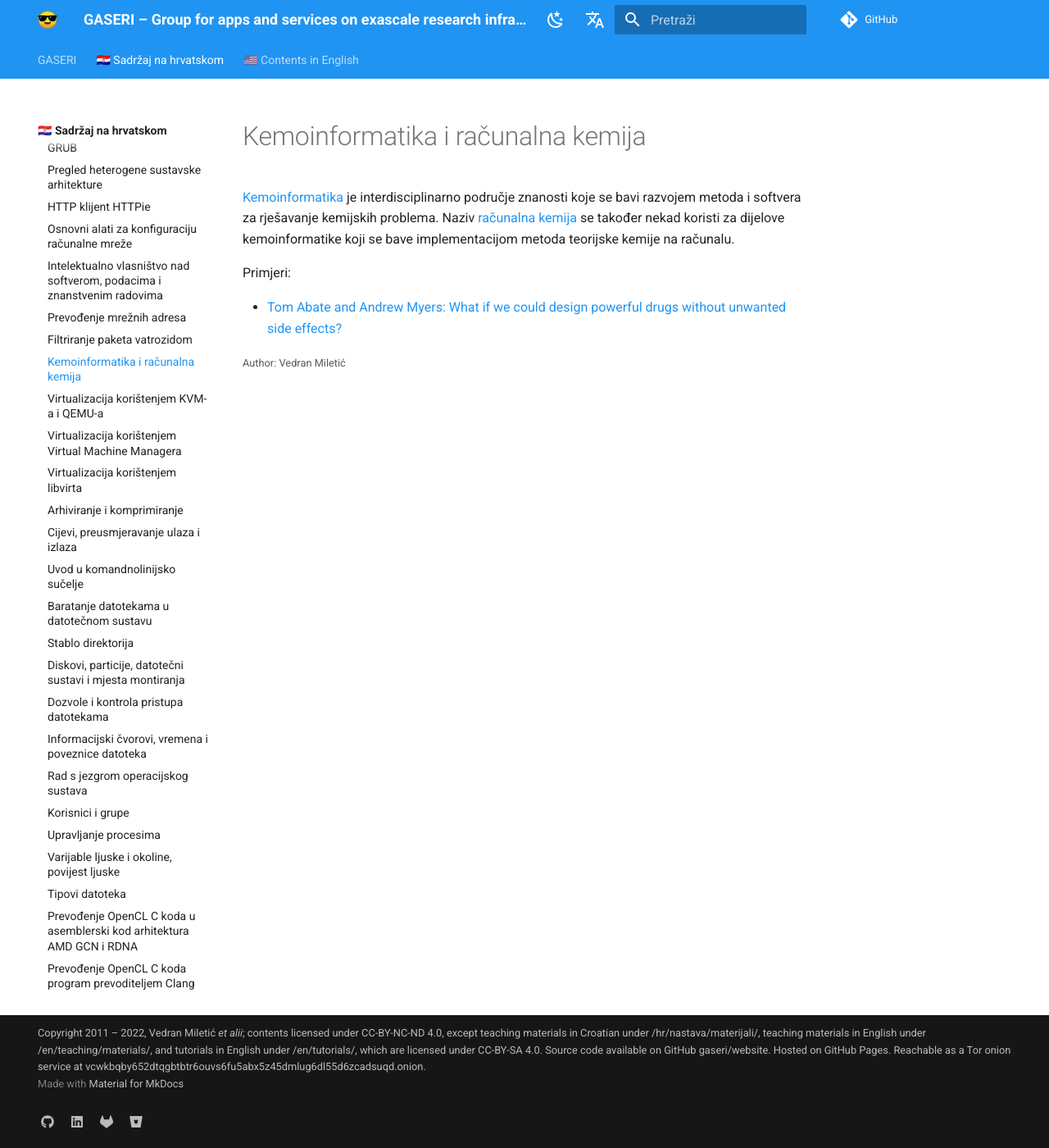
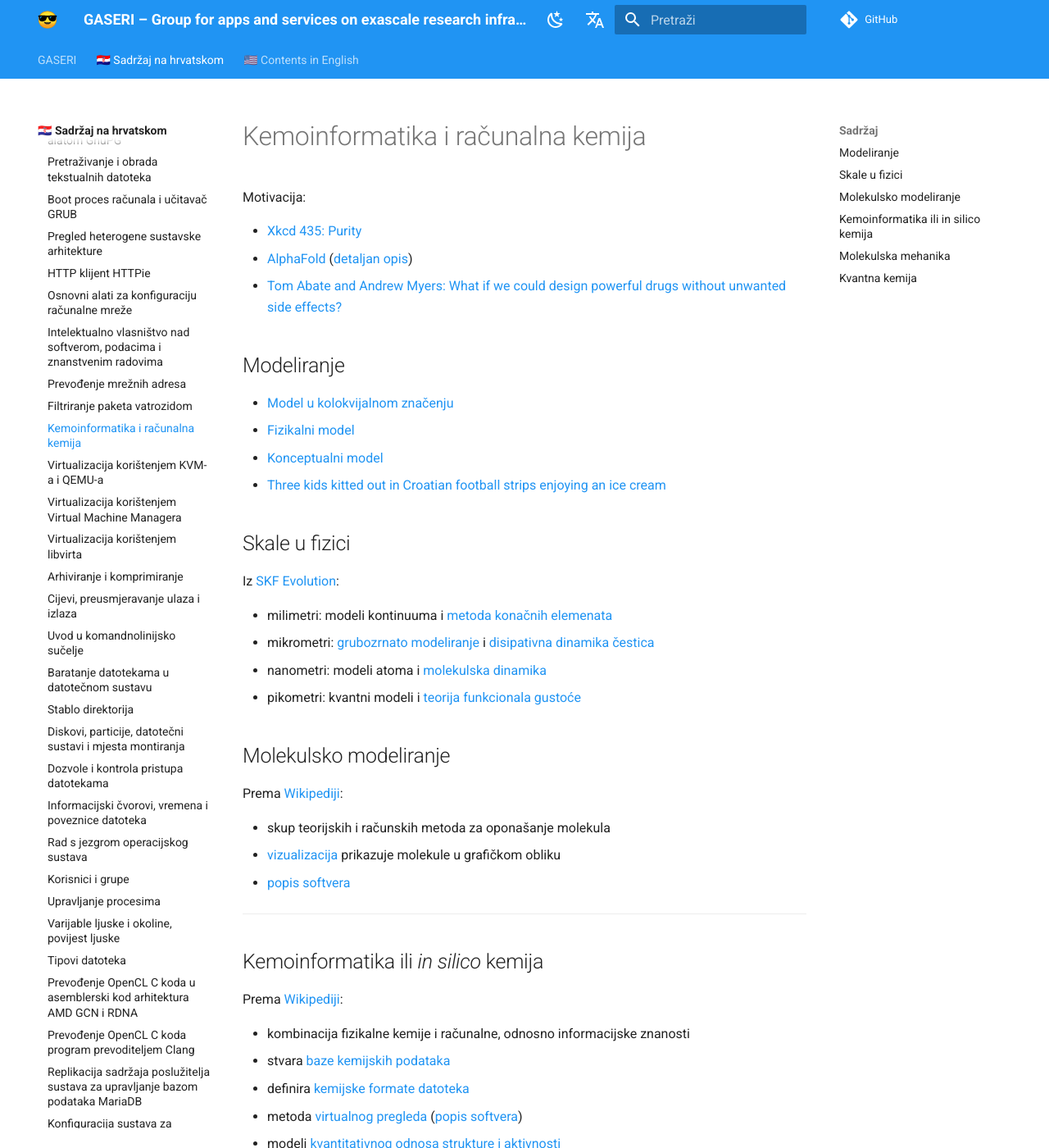
Before and after one commit to gaseri/website, an MkDocs documentation site: the page built from docs/hr/nastava/materijali/kemoinformatika-povijest-osnove.md, in a window 1280 px wide and 1400 px high. Shown: the whole window at 82% size. Built offline with MkDocs 1.6.1 and Material for MkDocs 9.7.7, drawn with Linux system fonts in a browser that asks for light colours; comment, search, counter and statistics services are not loaded; some of the changed text lies outside the part shown.

Commit message:
Updated {chemo,bio}informatics materials

```diff
--- a/docs/hr/nastava/materijali/kemoinformatika-povijest-osnove.md
+++ b/docs/hr/nastava/materijali/kemoinformatika-povijest-osnove.md
@@ -4,8 +4,63 @@
 
 # Kemoinformatika i računalna kemija
 
+Motivacija:
+
+- [Xkcd 435: Purity](https://xkcd.com/435/)
+- [AlphaFold](https://alphafold.com/) ([detaljan opis](https://www.deepmind.com/research/highlighted-research/alphafold))
+- [Tom Abate and Andrew Myers: What if we could design powerful drugs without unwanted side effects?](https://engineering.stanford.edu/magazine/article/what-if-we-could-design-powerful-drugs-without-unwanted-side-effects)
+
+## Modeliranje
+
+- [Model u kolokvijalnom značenju](https://www.instagram.com/sidorova.pro/)
+- [Fizikalni model](https://en.wikipedia.org/wiki/Physical_model)
+- [Konceptualni model](https://en.wikipedia.org/wiki/Conceptual_model)
+- [Three kids kitted out in Croatian football strips enjoying an ice cream](https://www.flickr.com/photos/glassarmy/2597898968)
+
+## Skale u fizici
+
+Iz [SKF Evolution](https://evolution.skf.com/bearing-research-going-to-the-atomic-scale/):
+
+- milimetri: modeli kontinuuma i [metoda konačnih elemenata](https://en.wikipedia.org/wiki/Finite_element_method)
+- mikrometri: [grubozrnato modeliranje](https://en.wikipedia.org/wiki/Coarse-grained_modeling) i [disipativna dinamika čestica](https://en.wikipedia.org/wiki/Dissipative_particle_dynamics)
+- nanometri: modeli atoma i [molekulska dinamika](https://en.wikipedia.org/wiki/Molecular_dynamics)
+- pikometri: kvantni modeli i [teorija funkcionala gustoće](https://en.wikipedia.org/wiki/Density_functional_theory)
+
+## Molekulsko modeliranje
+
+Prema [Wikipediji](https://en.wikipedia.org/wiki/Molecular_modelling):
+
+- skup teorijskih i računskih metoda za oponašanje molekula
+- [vizualizacija](https://en.wikipedia.org/wiki/Visualization_(graphics)) prikazuje molekule u grafičkom obliku
+- [popis softvera](https://en.wikipedia.org/wiki/List_of_molecular_graphics_systems)
+
+---
+
+## Kemoinformatika ili *in silico* kemija
+
+Prema [Wikipediji](https://en.wikipedia.org/wiki/Cheminformatics):
+
+- kombinacija fizikalne kemije i računalne, odnosno informacijske znanosti
+- stvara [baze kemijskih podataka](https://en.wikipedia.org/wiki/Chemical_database)
+- definira [kemijske formate datoteka](https://en.wikipedia.org/wiki/Chemical_file_format)
+- metoda [virtualnog pregleda](https://en.wikipedia.org/wiki/Virtual_screening) ([popis softvera](https://en.wikipedia.org/wiki/List_of_protein-ligand_docking_software))
+- modeli [kvantitativnog odnosa strukture i aktivnosti](https://en.wikipedia.org/wiki/Quantitative_structure%E2%80%93activity_relationship)
+
 [Kemoinformatika](https://en.wikipedia.org/wiki/Cheminformatics) je interdisciplinarno područje znanosti koje se bavi razvojem metoda i softvera za rješavanje kemijskih problema. Naziv [računalna kemija](https://en.wikipedia.org/wiki/Computational_chemistry) se također nekad koristi za dijelove kemoinformatike koji se bave implementacijom metoda teorijske kemije na računalu.
 
-Primjeri:
+## Molekulska mehanika
 
-- [Tom Abate and Andrew Myers: What if we could design powerful drugs without unwanted side effects?](https://engineering.stanford.edu/magazine/article/what-if-we-could-design-powerful-drugs-without-unwanted-side-effects)
+Prema [Wikipediji](https://en.wikipedia.org/wiki/Molecular_mechanics):
+
+- koristi klasičnu mehaniku za modeliranje molekula
+- uzima [Born-Oppenheimerovu aproksimaciju](https://en.wikipedia.org/wiki/Born%E2%80%93Oppenheimer_approximation) kao istinitu pa računa potencijalnu energiju ovisno o pozicijama atomskih jezgara i parametrima danim u [poljima sila](https://en.wikipedia.org/wiki/Force_field_(chemistry))
+- [Newtonovi zakoni](https://en.wikipedia.org/wiki/Newton's_laws_of_motion)
+- [GROMACS](https://en.wikipedia.org/wiki/GROMACS), [LAMMPS](https://en.wikipedia.org/wiki/LAMMPS); [AMBER](https://en.wikipedia.org/wiki/AMBER), [CHARMM](https://en.wikipedia.org/wiki/CHARMM), [GROMOS](https://en.wikipedia.org/wiki/GROMOS), [NAMD](https://en.wikipedia.org/wiki/NAMD)
+
+## Kvantna kemija
+
+Prema [Wikipediji](https://en.wikipedia.org/wiki/Quantum_chemistry):
+
+- primjenjuje kvantnu mehaniku za modeliranje kemijskih sustava (npr. atomi, molekule, **kemijske reakcije**)
+- izračunava [elektronsku strukturu](https://en.wikipedia.org/wiki/Electronic_structure) rješavanjem [Schrodingerove jednadžbe](https://en.wikipedia.org/wiki/Schr%C3%B6dinger_equation)
+- [popis programa](https://en.wikipedia.org/wiki/List_of_quantum_chemistry_and_solid-state_physics_software)
```
Also changed, not shown: docs/hr/nastava/materijali/bioinformatika-povijest-osnove.md (+10 -3 lines).
